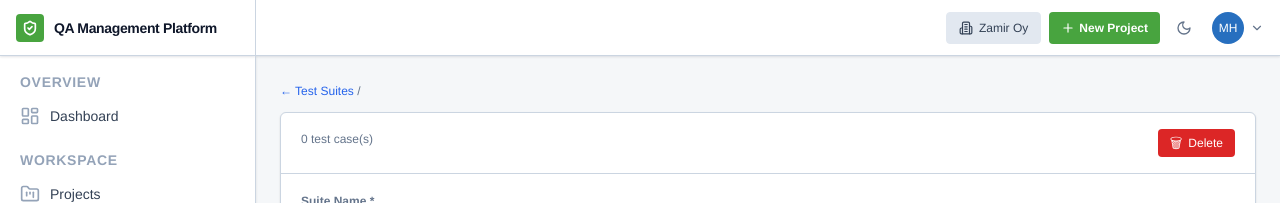
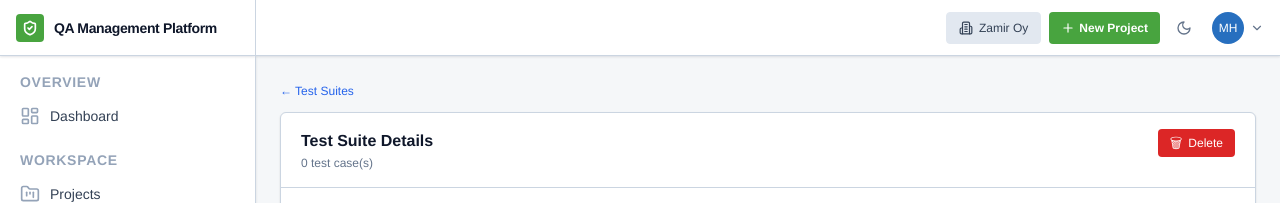
Before and after one commit to engmilo/qa-management-platform, a Next.js app: page /test-suites/1 in a window 1280 px wide. Shown: the top 203 px of the page. Built offline with nearby package versions, Linux system fonts and the light colour scheme; no server answers; the database is empty.

Commit message:
Test Suites detail: breadcrumb + title like Test Plans, two lines outside card

```diff
--- a/src/app/test-suites/[id]/page.tsx
+++ b/src/app/test-suites/[id]/page.tsx
@@ -152,11 +152,11 @@ export default function TestSuiteDetailPage({ params }: { params: { id: string }
         <main className="flex-1 overflow-y-auto p-6">
           <div className="w-full mx-auto">
             <Link href="/test-suites" className="text-xs font-normal text-blue-600 dark:text-blue-400 hover:underline">← Test Suites</Link>
-            <span className="text-xs font-normal text-slate-500 dark:text-slate-400"> / {form.name}</span>
+            <h1 className="text-lg font-bold text-slate-900 dark:text-white mt-2">{form.name}</h1>
             <div className="bg-white dark:bg-[#182232] border border-[#cbd5e1] dark:border-[#28374d] shadow-sm dark:shadow-none rounded-md overflow-hidden mt-3">
               <div className="flex items-start justify-between px-5 py-4 border-b border-slate-200 dark:border-slate-700/50">
                 <div>
-                  <h1 className="text-base font-bold text-slate-900 dark:text-white">{form.name}</h1>
+                  <h2 className="text-base font-bold text-slate-900 dark:text-white">Test Suite Details</h2>
                   <p className="text-xs font-normal text-slate-500 dark:text-slate-400 mt-0.5">{cases.length} test case(s)</p>
                 </div>
                 <button onClick={() => setShowDelete(true)} className="inline-flex items-center gap-1.5 shrink-0 bg-[#dc2626] hover:bg-[#b91c1c] text-white font-normal text-xs px-3 py-1.5 rounded"><BinIcon /><span>Delete</span></button>
```
